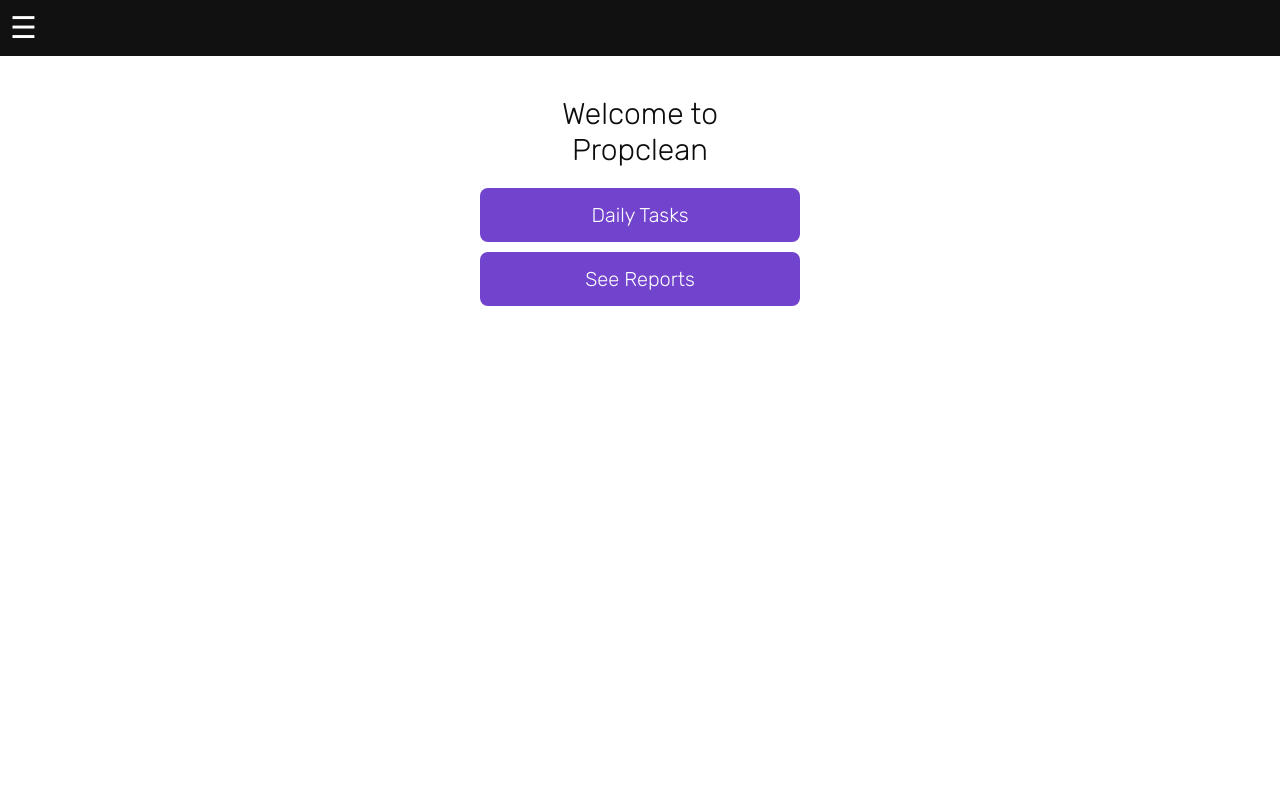
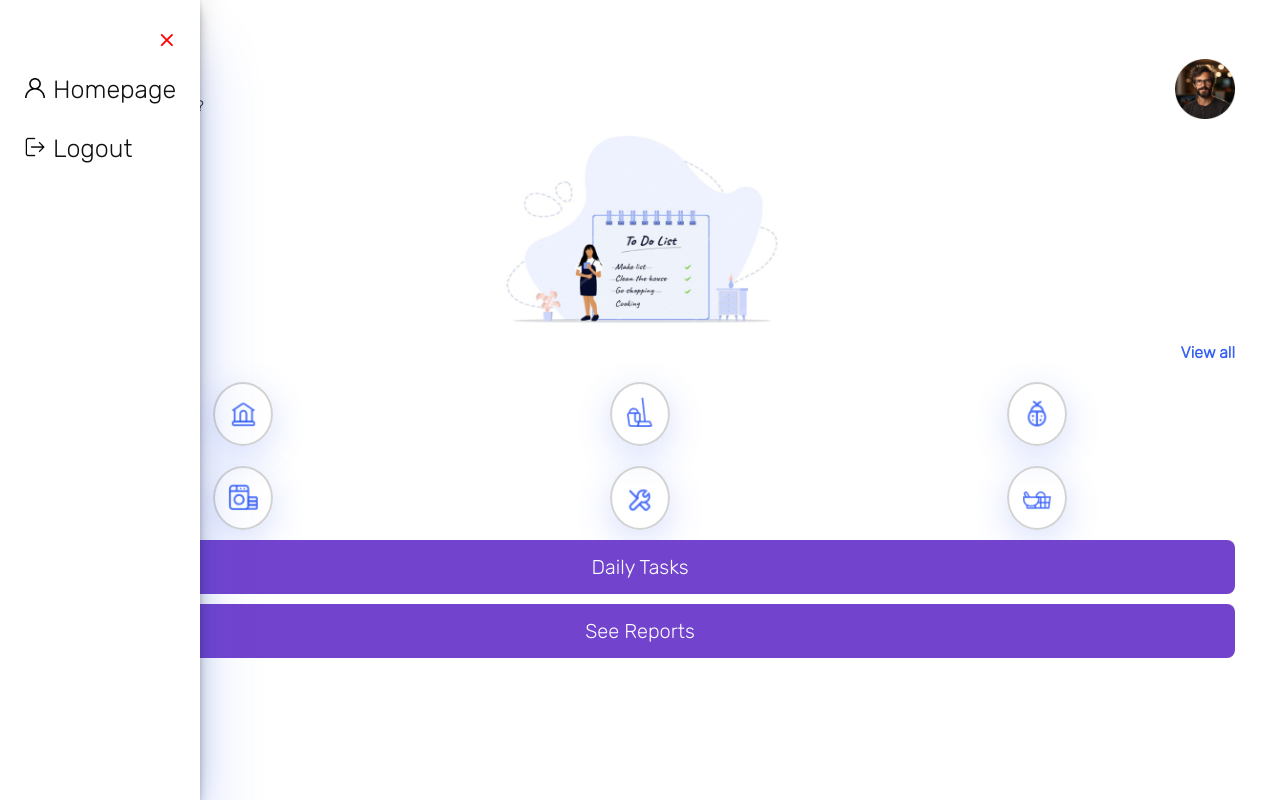
Before and after one commit to Pranjalshukla1602/propclean, a plain HTML site: page land.html in a window 1280 px wide. Drawn offline with Linux system fonts and the light colour scheme; no server answers.

```diff
--- a/land.html
+++ b/land.html
@@ -11,6 +11,11 @@
   <link rel="icon" type="image/png" sizes="16x16" href="/favicon-16x16.png">
   <link rel="manifest" href="/site.webmanifest">
   <style>
+    *{
+      margin: 0;
+      padding: 0;
+      box-sizing: border-box;
+    }
     html, body {
       margin: 0;
       padding: 0;
@@ -23,18 +28,20 @@
     .menu-icon {
       font-size: 30px;
       cursor: pointer;
-      padding: 10px;
-      background-color: #111;
-      color: #FFF;
+      padding: 15px;
+      padding-left:20px;
+      opacity:90%;
+      color: #335ef7;
     }
 
     .sidebar {
       height: 100%;
-      width: 0;
+      width:200px;
       position: fixed;
       top: 0;
-      left: 0;
-      background-color: #111;
+      left: -1;
+      background-color:white;
+      box-shadow: rgba(51, 94, 247, 0.25) 0px 54px 55px, rgba(0, 0, 0, 0.12) 0px -12px 30px, rgba(0, 0, 0, 0.12) 0px 4px 6px, rgba(0, 0, 0, 0.17) 0px 12px 13px, rgba(0, 0, 0, 0.09) 0px -3px 5px;
       overflow-x: hidden;
       transition: 0.5s;
       padding-top: 60px;
@@ -45,34 +52,38 @@
       padding: 15px 25px;
       text-decoration: none;
       font-size: 25px;
-      color: #FDFDFD;
+      color: #111;
       display: block;
-      transition: 0.3s;
+      transition:all 200ms ease-in-out;
+      text-wrap: nowrap;
     }
 
     .sidebar a:hover {
-      background-color: #575757;
+      background-color: rgba(51, 94, 247,0.7);
+      color:white;
     }
 
-    .close-btn {
+    .sidebar a.close-btn {
+      border:none;
       position: absolute;
-      top: 10px;
-      right: 25px;
+      margin-bottom: 20px;
+      top: 15px;
+      right: 10px;
       font-size: 30px;
-      color: #FFF;
+      color:red;
+      border-radius: 99%;
+      padding: 6px 15px;
+      transition: all 100ms ease-in-out;
     }
-
+    .sidebar a.close-btn:hover{
+      background-color: red;
+      color:white;
+    }
     .container {
       display: flex;
       flex-direction: column;
-      max-width: 320px;
-      margin: 30px auto;
-    }
-
-    .head {
-      text-align: center;
-      font-size: 30px;
-      padding: 10px;
+      padding:0 45px;
+      margin:0;
     }
 
     button {
@@ -92,23 +103,130 @@
       cursor: pointer;
     }
 
-    /* Custom styles for different offices */
-    .workvia .head { color: #FF5733; }
-    .workdesq .head { color: #33FF57; }
-    .sso .head { color: #3357FF; }
-    .karyasthal .head { color: #FF33A1; }
+    a img{
+      width:18px;
+      height:18px;
+      margin-right: 8px;
+    }
+    div img{
+      width:20px;
+      height:20px;
+    }
+    div.sub{
+      display:flex;
+      flex-direction:row;
+      justify-content: space-between;
+      column-gap: 10px;
+    }
+    div.head{
+      font-size: 25px;
+      font-weight: 800;
+    }
+    div.subhead{
+      font-size:15px;
+      font-weight:500;
+      margin-top: 2px;
+    }
+    img.home{
+      width:100%;
+      max-width:300px;
+      height:100%;
+      max-height:220px;
+      margin:auto;
+    }
+    img.user{
+      width:60px;
+      height:60px;
+      margin-top: -7px;
+    }
+    div.cathead{
+      display:flex;
+      flex-direction: row;
+      justify-content: space-between;
+    }
+    div.cathead .choose{
+      font-weight:800;
+    }
+    div.cathead .views{
+      color:rgba(51, 94, 247);
+      font-weight:800;
+      cursor:pointer;
+    }
+    div.cathead .views:hover{
+      color:blue;
+    }
+    div.cats{
+      display:grid;
+      grid-template-rows: repeat(2,1fr);
+      grid-template-columns: repeat(3,1fr);
+      justify-content: center;
+      align-items: center;
+      place-content: center;
+      place-items: center;
+      row-gap:20px;
+      margin-top: 20px;
+    }
+    div.cats div.box{
+      border:2px solid lightgray;
+      padding:13px;
+      box-shadow: rgb(51,94,247,0.2) 0px 10px 36px 0px;
+      border-radius:100%;
+    }
+    div.box img{
+      width:30px;
+      height:30px
+    }
   </style>
 </head>
 <body>
   <div class="menu-icon" onclick="openNav()">&#9776;</div>
   <div id="sidebar" class="sidebar">
     <a href="javascript:void(0)" class="close-btn" onclick="closeNav()">&times;</a>
-    <a href="land.html">Homepage</a>
+    <a href="land.html"><img src="user.png">Homepage</a>
     <a href="#" id="adminDashboardLink" style="display: none;" onclick="navigateTo('admin-dashboard.html')">Admin Dashboard</a>
-    <a href="#" id="logoutBtn">Logout</a>
+    <a href="#" id="logoutBtn"><img src="logout.png">Logout</a>
   </div>
   <div class="container">
-    <div class="head">Welcome to Propclean</div>
+    <div class="sub">
+      <div>
+        <div class="head">Hi,</div>
+        <div class="subhead">Need some help today?</div>
+      </div>
+      <div><img src="img.png" class="user"></div>
+    </div>
+    <img src="Homemain.png" class="home"/>
+    <div class="category">
+      <div class="cathead">
+        <div class="choose">Choose Category</div>
+        <div class="views">View all</div>
+      </div>
+      <div class="cats">
+        <div class="box">
+          <div><img src="home.png"></div>
+          <div></div>
+        </div>
+        <div class="box">
+          <div><img src="clean.png"></div>
+          <div></div>
+        </div>
+        <div class="box">
+          <div><img src="pest.png"></div>
+          <div></div>
+        </div>
+        <div class="box">
+          <div><img src="laundry.png"></div>
+          <div></div>
+        </div>
+        <div class="box">
+          <div><img src="repair.png"></div>
+          <div></div>
+        </div>
+        <div class="box">
+          <div><img src="food.png"></div>
+          <div></div>
+        </div>
+      </div>
+    </div>
     <button onclick="navigateTo('daily.html')">Daily Tasks</button>
     <button onclick="navigateTo('reports.html')">See Reports</button>
   </div>
```
Also changed, not shown: reports.html (+1 -1 lines), taskDetails.html (+1 -0 lines), taskDetails.js (+12 -3 lines), Homemain.png (added), clean.png (added), food.png (added), home.png (added), img.png (added), laundry.png (added), logout.png (added), pest.png (added), repair.png (added), user.png (added), 1 other file.
